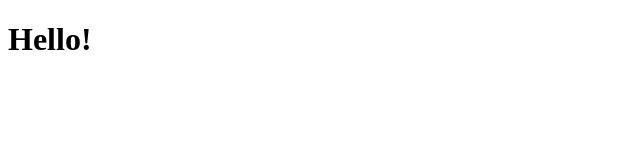
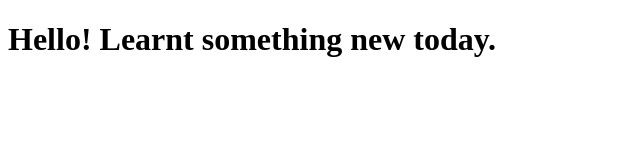
Before and after one commit to amolsatsangi/coursera-test, a plain HTML site: page site/index.html in a window 1280 px wide. Shown: the whole page, without its empty margins (0-640 px from the left). Drawn offline with Linux system fonts and the light colour scheme.

Commit message:
Small change.

```diff
--- a/site/index.html
+++ b/site/index.html
@@ -4,6 +4,6 @@
 	<title>hello cousera</title>
 </head>
 <body>
-<h1>Hello!</h1>
+<h1>Hello! Learnt something new today.</h1>
 </body>
 </html>
```
